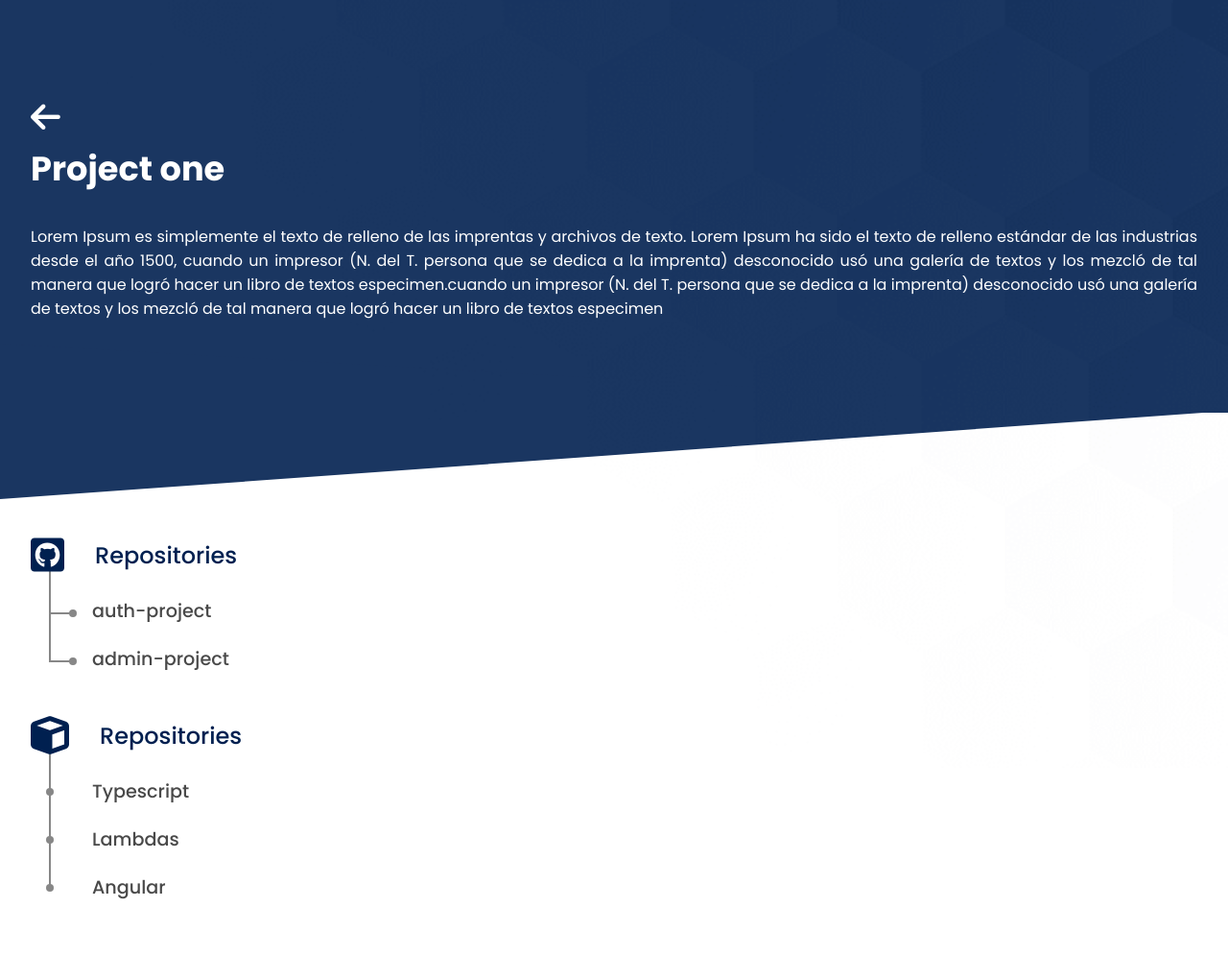
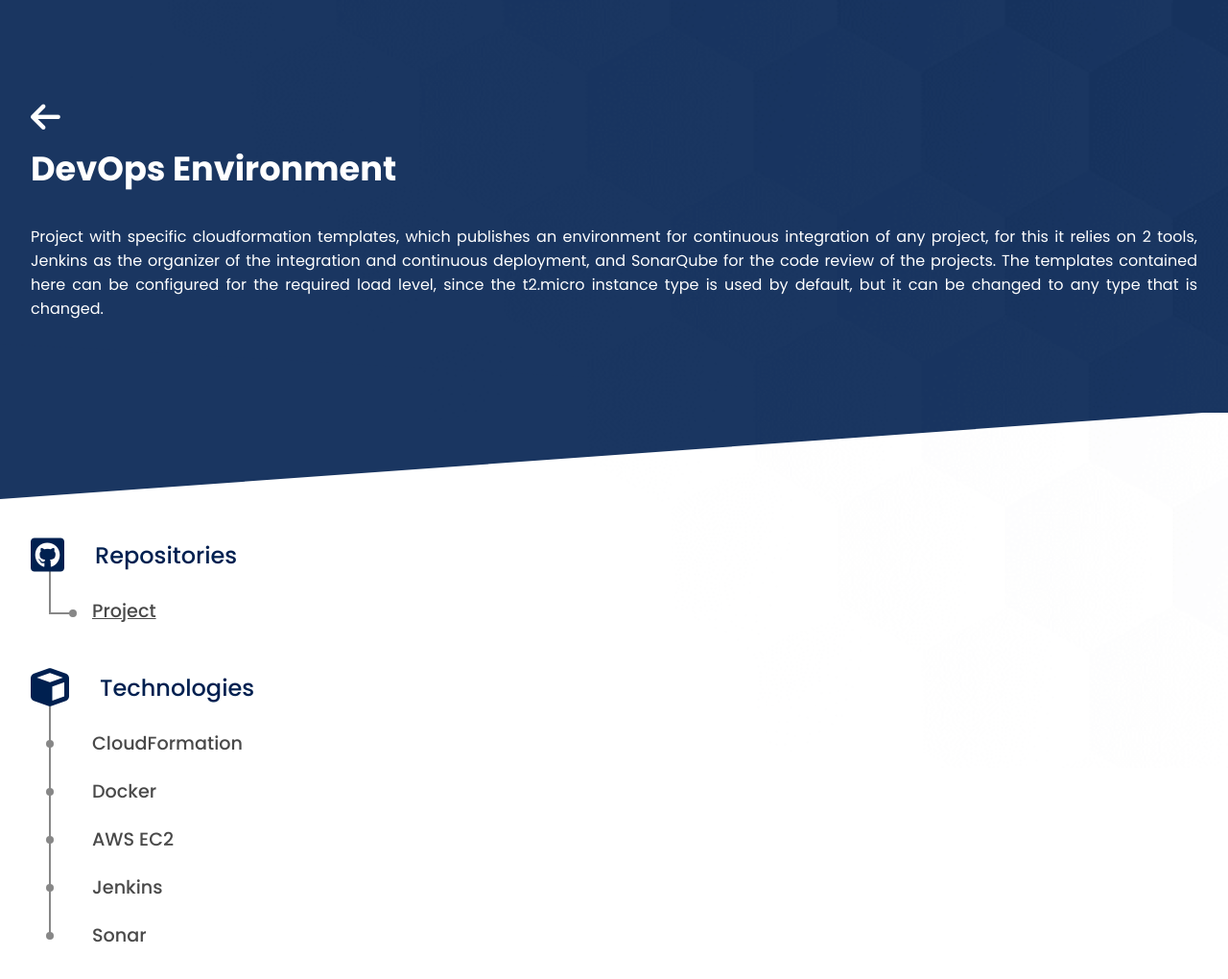
Before and after one commit to henryztrada2109/hh_page_profile, a website: page pages/project-devops.html in a window 1280 px wide. Shown: the whole page at 96% size. Drawn offline with Linux system fonts and the light colour scheme.

Commit message:
Project devops

```diff
--- a/pages/project-devops.html
+++ b/pages/project-devops.html
@@ -4,7 +4,7 @@
 <head>
     <meta charset="UTF-8">
     <meta name="viewport" content="width=device-width, initial-scale=1.0">
-    <title>DevOps</title>
+    <title>DevOps Environment</title>
     <link rel="icon" type="image/x-icon" href="../assets/icon.ico" />
 
     <link rel="preconnect" href="https://fonts.googleapis.com">
@@ -27,20 +27,15 @@
                     <a href="../index.html#projects" class="return">
                         <i class="fa-solid fa-arrow-left"></i>
                     </a>
-                    Project one
+                    DevOps Environment
                 </h1>
 
                 <p class="vivify fadeIn delay-100">
-                    Lorem Ipsum es simplemente el texto de relleno de las imprentas y archivos de texto. Lorem Ipsum ha
-                    sido
-                    el texto de relleno estándar de las industrias desde el año 1500, cuando un impresor (N. del T.
-                    persona
-                    que se dedica a la imprenta) desconocido usó una galería de textos y los mezcló de tal manera que
-                    logró
-                    hacer un libro de textos especimen.cuando un impresor (N. del T. persona que se dedica a la
-                    imprenta)
-                    desconocido usó una galería de textos y los mezcló de tal manera que logró hacer un libro de textos
-                    especimen
+                    Project with specific cloudformation templates, which publishes an environment for continuous
+                    integration of any project, for this it relies on 2 tools, Jenkins as the organizer of the
+                    integration and continuous deployment, and SonarQube for the code review of the projects.
+                    The templates contained here can be configured for the required load level, since the
+                    t2.micro instance type is used by default, but it can be changed to any type that is changed.
                 </p>
             </div>
             <div class="header__bottom"></div>
@@ -52,19 +47,22 @@
                     <h2>Repositories</h2>
                 </div>
                 <div class="info__items">
-                    <p class="vivify fadeIn delay-50">auth-project</p>
-                    <p class="vivify fadeIn delay-200">admin-project</p>
+                    <a href="https://github.com/henryztrada2109/devops.git" class="return" target="_blank">
+                        <p class="vivify fadeIn delay-50">Project</p>
+                    </a>
                 </div>
             </div>
             <div class="technologies">
                 <div class="title-container">
                     <i class="fa-solid fa-cube"></i>
-                    <h2>Repositories</h2>
+                    <h2>Technologies</h2>
                 </div>
                 <div class="info__items">
-                    <p class="vivify fadeIn delay-50">Typescript</p>
-                    <p class="vivify fadeIn delay-200">Lambdas</p>
-                    <p class="vivify fadeIn delay-350">Angular</p>
+                    <p class="vivify fadeIn delay-200">CloudFormation</p>
+                    <p class="vivify fadeIn delay-350">Docker</p>
+                    <p class="vivify fadeIn delay-350">AWS EC2</p>
+                    <p class="vivify fadeIn delay-350">Jenkins</p>
+                    <p class="vivify fadeIn delay-350">Sonar</p>
                 </div>
             </div>
         </div>
```
Also changed, not shown: index.html (+1 -1 lines).
